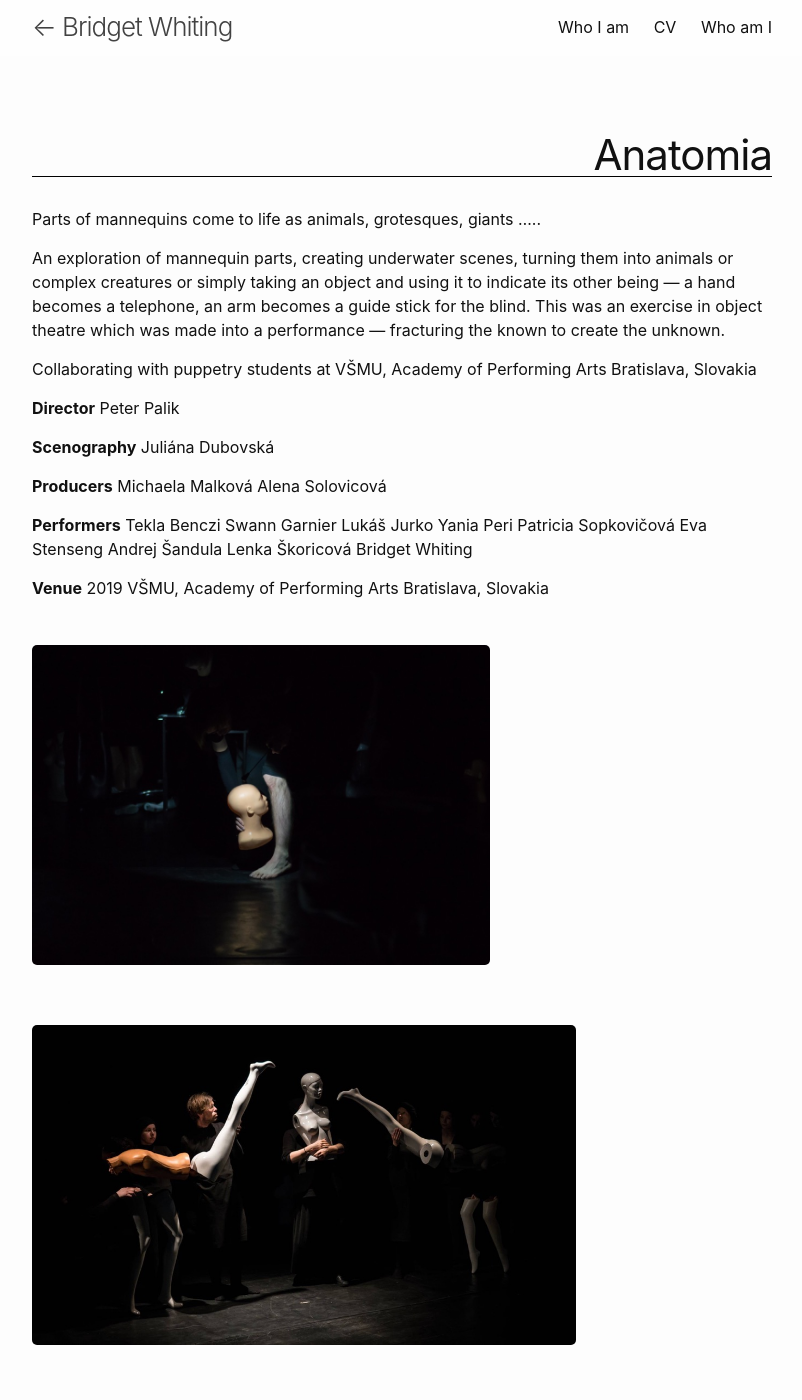
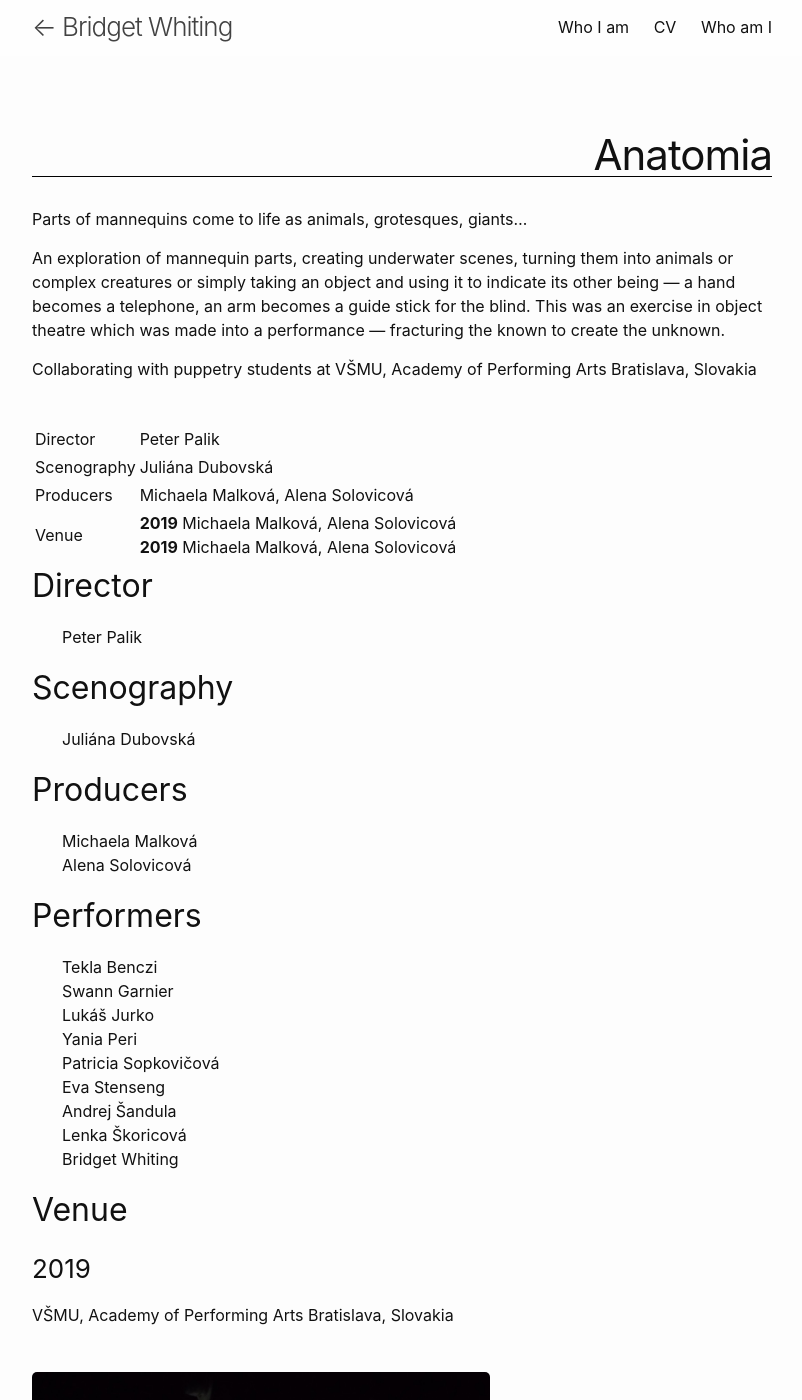
Before and after one commit to markwhiting/bridget, a Jekyll site: the page built from _projects/anatomia.markdown, in a window 1280 px wide and 1400 px high. Shown: the whole window, without its empty margins (238-1040 px from the left). Built offline with Jekyll 4.4.1, drawn with Linux system fonts in a browser that asks for light colours.

```diff
--- a/_projects/anatomia.markdown
+++ b/_projects/anatomia.markdown
@@ -3,35 +3,42 @@ title: Anatomia
 image: /assets/Anatomia/anatomia 0.jpg
 ---
 
-Parts of mannequins come to life as animals, grotesques, giants …..
+Parts of mannequins come to life as animals, grotesques, giants...
 
 An exploration of mannequin parts, creating underwater scenes, turning them into animals or complex creatures or simply taking an object and using it to indicate its other being — a hand becomes a telephone, an arm becomes a guide stick for the blind. This was an exercise in object theatre which was made into a performance — fracturing the known to create the unknown.
 
 Collaborating with puppetry students at VŠMU, Academy of Performing Arts Bratislava, Slovakia
 
-**Director**
-Peter Palik
+| | |
+|:--|:--|
+| Director | Peter Palik |
+| Scenography | Juliána Dubovská |
+| Producers | Michaela Malková, Alena Solovicová |
+| Venue | **2019** Michaela Malková, Alena Solovicová <br>**2019** Michaela Malková, Alena Solovicová |
 
-**Scenography**
-Juliána Dubovská
+## Director
+- Peter Palik
 
-**Producers**
-Michaela Malková
-Alena Solovicová
+## Scenography
+- Juliána Dubovská
 
-**Performers**
-Tekla Benczi
-Swann Garnier
-Lukáš Jurko
-Yania Peri
-Patricia Sopkovičová
-Eva Stenseng
-Andrej Šandula
-Lenka Škoricová
-Bridget Whiting
+## Producers
+- Michaela Malková
+- Alena Solovicová
 
-**Venue**
-2019
+## Performers
+- Tekla Benczi
+- Swann Garnier
+- Lukáš Jurko
+- Yania Peri
+- Patricia Sopkovičová
+- Eva Stenseng
+- Andrej Šandula
+- Lenka Škoricová
+- Bridget Whiting
+
+## Venue
+### 2019
 VŠMU, Academy of Performing Arts Bratislava, Slovakia
 
 ![Laos with Korean internet volunteers]({{ "/assets/Anatomia/anatomia 1.jpg" | absolute_url }})
```
